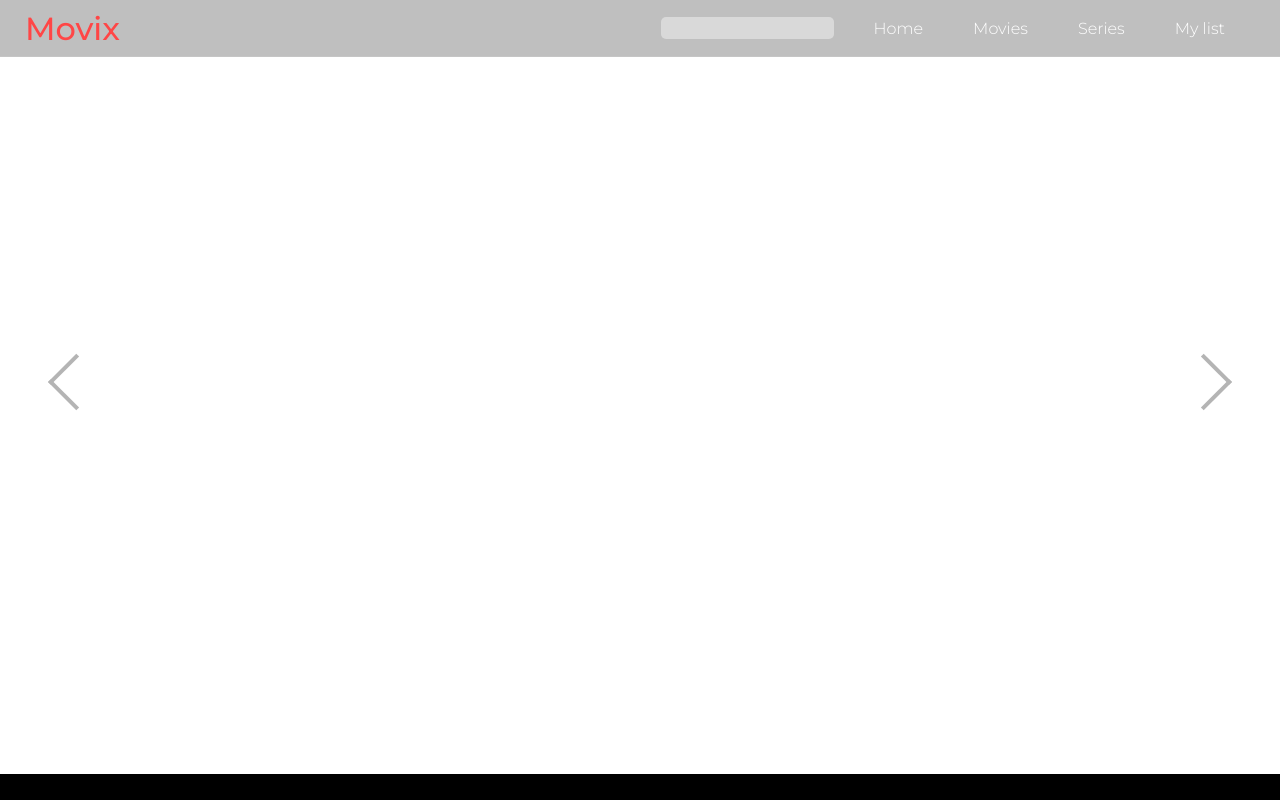
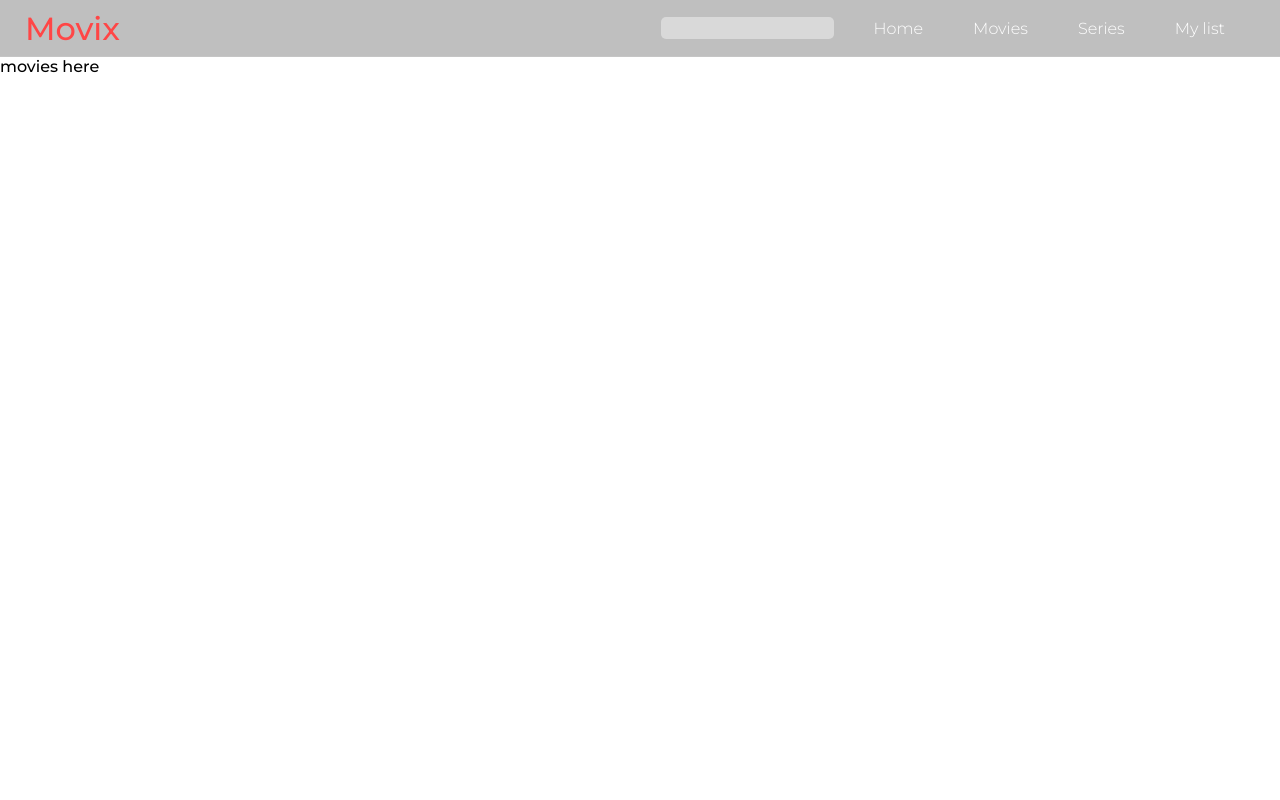
Before and after one commit to priti921/Movix, a React (Create React App) app: page /Movies in a window 1280 px wide. Shown: the top 800 px of the page. Built offline with nearby package versions, Linux system fonts and the light colour scheme; no server answers.

Commit message:
moved front page components to home components and added react-router to navbar links

```diff
--- a/package.json
+++ b/package.json
@@ -11,6 +11,7 @@
     "react-awesome-slider": "^4.1.0",
     "react-dom": "^17.0.1",
     "react-headroom": "^3.0.0",
+    "react-router-dom": "^5.2.0",
     "react-scripts": "4.0.0",
     "web-vitals": "^0.2.4"
   },
--- a/src/App.css
+++ b/src/App.css
@@ -32,12 +32,18 @@
     display: flex;
     list-style-type: none;
     padding: 0 10px 0 20px;
+
 }
 .navlinks li {
     padding: 0 20px 0 20px;
     margin-right: 10px;
     font-weight: 100;
 
+
+}
+
+.navlinks li a {
+    text-decoration: none;
 }
 .Movix {
     margin: 10px;
@@ -288,3 +294,11 @@
     font-size: .7em;
     font-weight: 100;
 }
+
+.movies-page {
+    color: black;
+}
+
+.series-page {
+    color: black;
+}
--- a/src/App.js
+++ b/src/App.js
@@ -1,22 +1,28 @@
 import './App.css';
+import { BrowserRouter as Router, Switch, Route } from 'react-router-dom';
 
 //components
 import Navbar from './components/navbar';
-import MovieSlider from './components/MovieSlider';
-import TrendingNow from './components/TrendsNow';
-import PopularNow from './components/PopularNow';
-import About from './components/about';
+import Home from './page/Home'
+import Movies from './page/Movies';
+import Series from './page/Series';
+
+
 function App() {
   return (
-    <div className="App">
-      <header className="App-header">
-        <Navbar />
-      </header>
-      <MovieSlider />
-      <TrendingNow />
-      <PopularNow />
-      <About />
-    </div>
+    <Router>
+
+      <div className="App">
+        <header className="App-header">
+          <Navbar />
+        </header>
+        <Switch>
+          <Route path="/" exact component={Home} />
+          <Route path="/Movies" exact component={Movies} />
+          <Route path="/Series" exact component={Series} />
+        </Switch>
+      </div>
+    </Router>
   );
 }
 
--- a/src/components/navbar.js
+++ b/src/components/navbar.js
@@ -1,5 +1,10 @@
 import React from 'react';
 import Headroom from 'react-headroom';
+import {
+    Link
+} from 'react-router-dom';
+
+
 
 
 const navbar = () => {
@@ -9,12 +14,11 @@ const navbar = () => {
                 <p className="Movix">Movix</p>
                 <input className="search" type="text" />
                 <ul className="navlinks">
-                    <li>Home</li>
-                    <li>Movies</li>
-                    <li>Series</li>
+                    <li><Link to="/">Home</Link></li>
+                    <li><Link to="/Movies">Movies</Link></li>
+                    <li><Link to="/Series">Series</Link></li>
                     <li>My list</li>
                 </ul>
-
             </div>
         </Headroom>
     )
--- /dev/null
+++ b/src/page/Home.js
@@ -0,0 +1,19 @@
+import React from 'react'
+// components
+import MovieSlider from '../components/MovieSlider';
+import TrendingNow from '../components/TrendsNow';
+import PopularNow from '../components/PopularNow';
+import About from '../components/about';
+
+function Home() {
+    return (
+        <>
+            <MovieSlider />
+            <TrendingNow />
+            <PopularNow />
+            <About />
+        </>
+    )
+}
+
+export default Home
--- /dev/null
+++ b/src/page/Movies.js
@@ -0,0 +1,12 @@
+
+import React from 'react'
+
+function Movies() {
+    return (
+        <div className="movies-page">
+            movies here
+        </div>
+    )
+}
+
+export default Movies
--- /dev/null
+++ b/src/page/Series.js
@@ -0,0 +1,11 @@
+import React from 'react'
+
+function Series() {
+    return (
+        <div className="series-page">
+            Series here
+        </div>
+    )
+}
+
+export default Series
```
Also changed, not shown: 1 other file (tests, documents, lock files or other folders).
